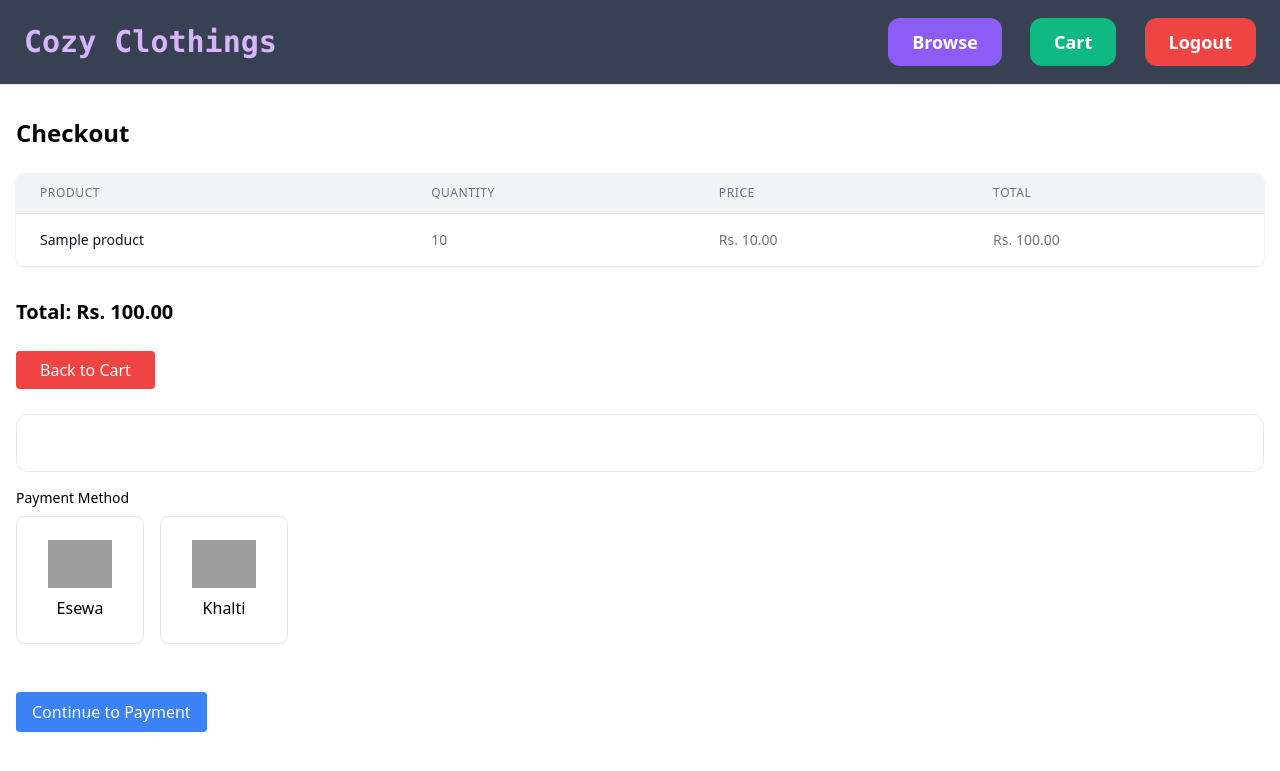
After one commit to mansijmaharzn/cozy-clothings, a Django app: page /products/checkout/ in a window 1280 px wide. The commit adds this page. Shown: the top 771 px of the page. Run offline with Django 5.2, Linux system fonts and the light colour scheme; a user stored in the database is signed in; tables that the repository leaves empty hold one stand-in row (values such as "Sample post"); some libraries are stand-ins or nearby versions; grey boxes are pictures that could not be loaded.

Commit message:
CC-Add Checkout View

```diff
--- /dev/null
+++ b/product/forms.py
@@ -0,0 +1,16 @@
+from django import forms
+
+
+class CheckoutForm(forms.Form):
+    shipping_address = forms.CharField(
+        widget=forms.TextInput(attrs={"class": "w-full py-4 px-6 rounded-xl border"}),
+        label="Shipping Address",
+    )
+    payment_method = forms.ChoiceField(
+        choices=[
+            ("esewa", "Esewa"),
+            ("khalti", "Khalti"),
+        ],
+        widget=forms.RadioSelect(attrs={"class": "w-full py-4 px-6 rounded-xl border"}),
+        label="Payment Method",
+    )
--- a/product/templates/product/cart.html
+++ b/product/templates/product/cart.html
@@ -86,7 +86,7 @@
             Total: Rs. <span id="grand-total-price">{{ total_price }}</span>
         </div>
         <div>
-            <a href="#"
+            <a id="checkout-btn" href="{% url 'product:checkout' %}"
                class="bg-blue-500 text-white px-6 py-2 rounded hover:bg-blue-600">
                Proceed to Checkout
             </a>
--- /dev/null
+++ b/product/templates/product/checkout.html
@@ -0,0 +1,119 @@
+{% extends 'user_management/base.html' %}
+{% block title %}Checkout{% endblock %}
+
+{% block content %}
+<div class="max-w-7xl mx-auto px-4 py-8">
+    <h1 class="text-2xl font-semibold mb-6">Checkout</h1>
+
+    {% if cart_items %}
+    <div class="overflow-x-auto bg-white shadow rounded-lg">
+        <table class="min-w-full divide-y divide-gray-200">
+            <thead class="bg-gray-100">
+                <tr>
+                    <th scope="col" class="px-6 py-3 text-left text-xs font-medium text-gray-500 uppercase tracking-wider">
+                        Product
+                    </th>
+                    <th scope="col" class="px-6 py-3 text-left text-xs font-medium text-gray-500 uppercase tracking-wider">
+                        Quantity
+                    </th>
+                    <th scope="col" class="px-6 py-3 text-left text-xs font-medium text-gray-500 uppercase tracking-wider">
+                        Price
+                    </th>
+                    <th scope="col" class="px-6 py-3 text-left text-xs font-medium text-gray-500 uppercase tracking-wider">
+                        Total
+                    </th>
+                </tr>
+            </thead>
+            <tbody class="bg-white divide-y divide-gray-200">
+                {% for item in cart_items %}
+                <tr>
+                    <td class="px-6 py-4 whitespace-nowrap text-sm font-medium text-gray-900">{{ item.product }}</td>
+                    <td class="px-6 py-4 whitespace-nowrap text-sm text-gray-500">{{ item.quantity }}</td>
+                    <td class="px-6 py-4 whitespace-nowrap text-sm text-gray-500">Rs. {{ item.price }}</td>
+                    <td class="px-6 py-4 whitespace-nowrap text-sm text-gray-500">Rs. {{ item.total_price }}</td>
+                </tr>
+                {% endfor %}
+            </tbody>
+        </table>
+    </div>
+
+    <div class="mt-8 flex justify-between items-center">
+        <div class="text-xl font-semibold">
+            Total: Rs. {{ total_price }}
+        </div>
+    </div>
+    <div class="mt-8">
+        <a href="{% url 'product:user_cart' %}"
+           class="bg-red-500 text-white px-6 py-2 rounded hover:bg-red-600">
+           Back to Cart
+        </a>
+    </div>
+
+    <div class="mt-8">
+        <form method="POST">
+            {% csrf_token %}
+            <div class="mb-4">
+                {{ form.shipping_address }}
+            </div>
+            <div class="mb-4">
+                <label class="block text-sm font-medium mb-2">Payment Method</label>
+                <div class="flex space-x-4">
+                    <!-- Esewa -->
+                    <label class="payment-option cursor-pointer">
+                        <input
+                            type="radio"
+                            name="payment_method"
+                            value="esewa"
+                            class="hidden peer"
+                        />
+                        <div
+                            class="w-32 h-32 border rounded-lg flex flex-col items-center justify-center p-4 hover:border-blue-500 peer-checked:border-blue-500 peer-checked:bg-blue-50 transition"
+                        >
+                            <img
+                                src="https://e7.pngegg.com/pngimages/261/608/png-clipart-esewa-zone-office-bayalbas-google-play-iphone-iphone-electronics-text-thumbnail.png"
+                                alt="Esewa"
+                                class="h-12 mx-auto"
+                            />
+                            <p class="text-center mt-2">Esewa</p>
+                        </div>
+                    </label>
+
+                    <!-- Khalti -->
+                    <label class="payment-option cursor-pointer">
+                        <input
+                            type="radio"
+                            name="payment_method"
+                            value="khalti"
+                            class="hidden peer"
+                        />
+                        <div
+                            class="w-32 h-32 border rounded-lg flex flex-col items-center justify-center p-4 hover:border-blue-500 peer-checked:border-blue-500 peer-checked:bg-blue-50 transition"
+                        >
+                            <img
+                                src="https://play-lh.googleusercontent.com/Xh_OlrdkF1UnGCnMN__4z-yXffBAEl0eUDeVDPr4UthOERV4Fll9S-TozSfnlXDFzw"
+                                alt="Khalti"
+                                class="h-12 mx-auto"
+                            />
+                            <p class="text-center mt-2">Khalti</p>
+                        </div>
+                    </label>
+                </div>
+            </div>
+            <button
+                type="submit"
+                class="mt-8 bg-blue-500 text-white px-4 py-2 rounded hover:bg-blue-600"
+            >
+                Continue to Payment
+            </button>
+        </form>
+    </div>
+
+
+    {% else %}
+    <p class="text-center text-lg font-medium text-gray-600">
+        Oops! Your cart is empty. <br />
+        <a href="{% url 'product:products' %}" class="text-2xl text-pink-500">Click Here to Browse!</a>
+    </p>
+    {% endif %}
+</div>
+{% endblock %}
--- a/product/templates/product/snippets/checkout_functionalities.html
+++ b/product/templates/product/snippets/checkout_functionalities.html
@@ -101,9 +101,6 @@
                 return;
             }
 
-            // Calculate and Update the price with selected quantity
-            updateTotalPrice(itemId);
-
             $.ajax({
                 url: `/products/add-remove-from-cart/${productId}/`,
                 type: 'POST',
@@ -115,6 +112,8 @@
                 },
                 success: function (response) {
                     console.log("Quantity updated:", response.message);
+                    // Calculate and Update the price with selected quantity
+                    updateTotalPrice(itemId);
                 },
                 error: function (xhr, status, error) {
                     console.error("Error updating quantity:", error);
--- a/product/urls.py
+++ b/product/urls.py
@@ -1,6 +1,12 @@
 from django.urls import path
 
-from product.views import ProductView, DetailProductView, CartView, UserCartView
+from product.views import (
+    ProductView,
+    DetailProductView,
+    CartView,
+    UserCartView,
+    CheckoutView,
+)
 
 app_name = "product"
 
@@ -17,4 +23,9 @@ urlpatterns = [
         UserCartView.as_view(),
         name="user_cart",
     ),
+    path(
+        "checkout/",
+        CheckoutView.as_view(),
+        name="checkout",
+    ),
 ]
--- a/product/views.py
+++ b/product/views.py
@@ -5,6 +5,7 @@ from django.shortcuts import get_object_or_404
 from django.http import JsonResponse
 
 from product.models import Product, Category, Cart
+from product.forms import CheckoutForm
 
 
 class ProductView(View):
@@ -126,3 +127,48 @@ class UserCartView(View):
             self.template_name,
             {"cart_items": cart_items, "total_price": total_price},
         )
+
+
+class CheckoutView(View):
+    template_name = "product/checkout.html"
+    form_class = CheckoutForm
+
+    def get_cart_items(self, user):
+        # Fetch the user's cart items (adjust this to your actual data retrieval logic)
+        user_cart_items = Cart.objects.filter(user=user)
+        return [
+            {
+                "product": item.product.title,
+                "quantity": item.quantity,
+                "price": item.product.price,
+                "total_price": item.product.price * item.quantity,
+            }
+            for item in user_cart_items
+        ]
+
+    def get(self, request, *args, **kwargs):
+        user_cart_items = self.get_cart_items(request.user)
+        total_price = sum(item.get("total_price") for item in user_cart_items)
+
+        form = self.form_class()
+
+        return render(
+            request,
+            self.template_name,
+            {
+                "cart_items": user_cart_items,
+                "total_price": total_price,
+                "form": form,
+            },
+        )
+
+    def post(self, request, *args, **kwargs):
+        form = self.form_class(request.POST)
+
+        if form.is_valid():
+            address = form.cleaned_data.get("shipping_address")
+            payment_method = form.cleaned_data.get("payment_method")
+
+            print(address, payment_method)
+
+            return render(request, self.template_name)
```
